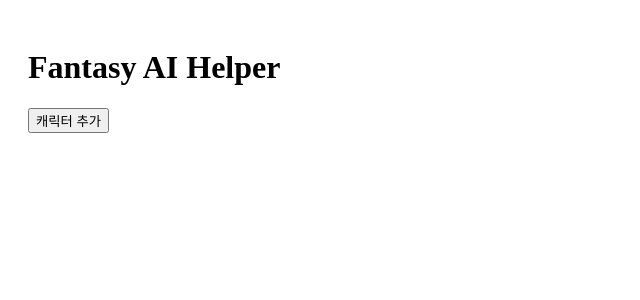
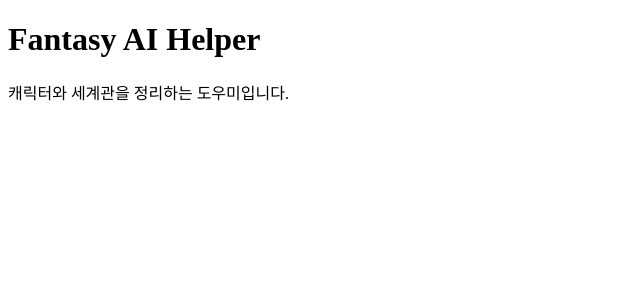
Before and after one commit to d-day1/fantasy-ai-helper, a Next.js app: page / in a window 1280 px wide. Shown: the top 300 px of the page, without its empty margins (0-640 px from the left). Built offline with nearby package versions, Linux system fonts and the light colour scheme.

Commit message:
Add files via upload

```diff
--- a/pages/index.tsx
+++ b/pages/index.tsx
@@ -1,9 +1,12 @@
 import React from 'react';
-export default function Home() {
+
+const Home = () => {
   return (
-    <div style={{ padding: 20 }}>
+    <div>
       <h1>Fantasy AI Helper</h1>
-      <button onClick={() => alert("캐릭터 추가")}>캐릭터 추가</button>
+      <p>캐릭터와 세계관을 정리하는 도우미입니다.</p>
     </div>
   );
-}
+};
+
+export default Home;
--- a/tsconfig.json
+++ b/tsconfig.json
@@ -4,7 +4,7 @@
     "lib": ["dom", "dom.iterable", "esnext"],
     "allowJs": true,
     "skipLibCheck": true,
-    "strict": false,
+    "strict": true,
     "forceConsistentCasingInFileNames": true,
     "noEmit": true,
     "esModuleInterop": true,
```
Also changed, not shown: package.json (+7 -2 lines).
